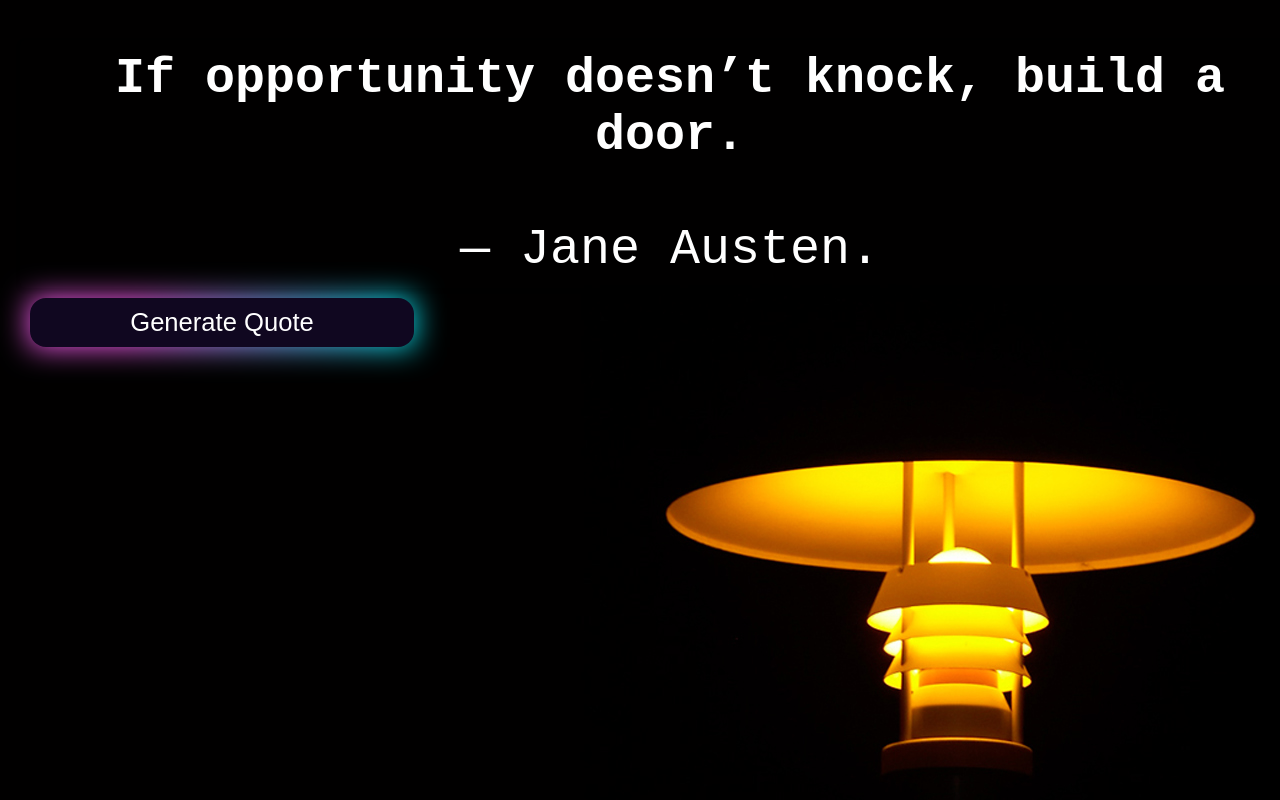
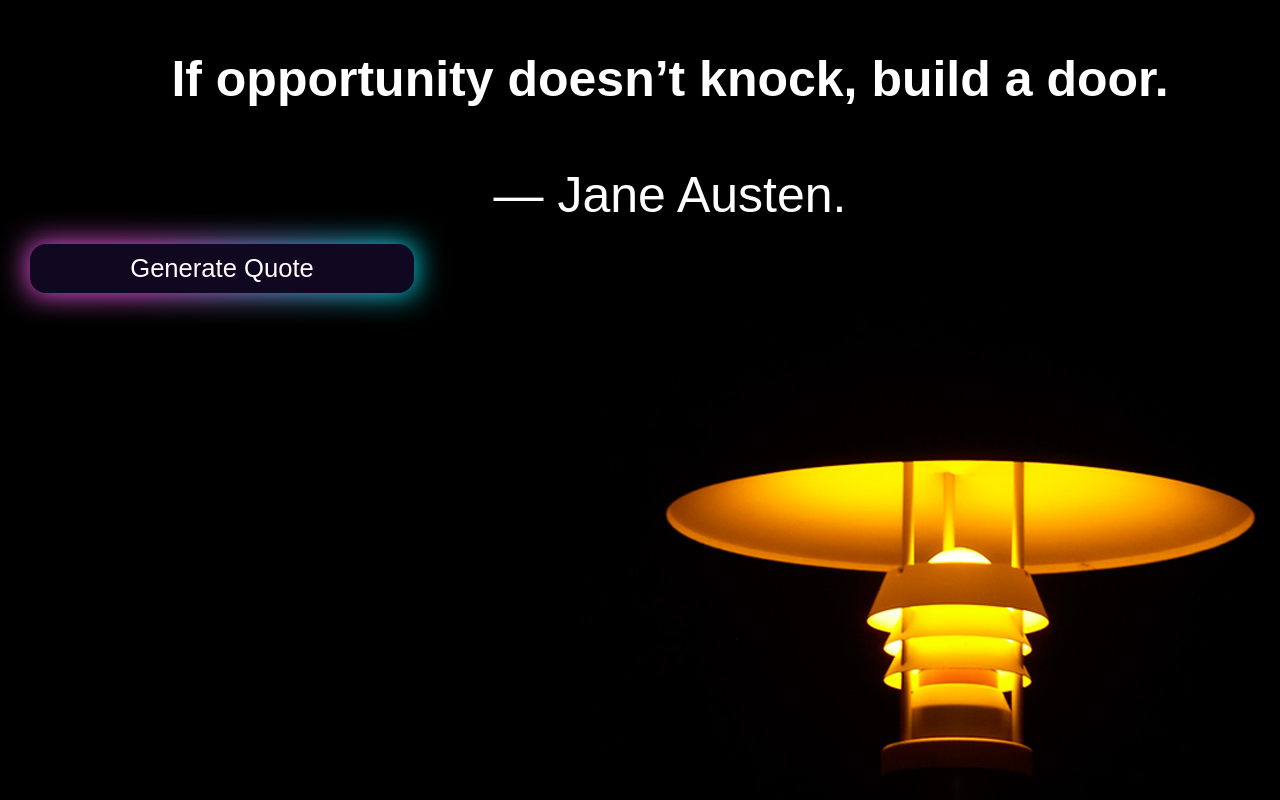
Before and after one commit to targeeseneh/random, a plain HTML site: page index.html in a window 1280 px wide. Shown: the top 800 px of the page. Drawn offline with Linux system fonts and the light colour scheme.

Commit message:
Update style.css

```diff
--- a/style.css
+++ b/style.css
@@ -1,5 +1,5 @@
 body {
-    font-family: 'Courier New', Courier, monospace;
+    font-family: Arial, sans-serif;
    background-image: url(quote-2.jpeg);
    background-repeat: no-repeat;
    margin: 0;
@@ -20,7 +20,7 @@ body {
   }
 
   .quotes p {
-  font-family: 'Courier New', Courier, monospace;
+  font-family: Arial, sans-serif;
   font-size: 50px;
   margin: 0;
   padding: 0;
```
